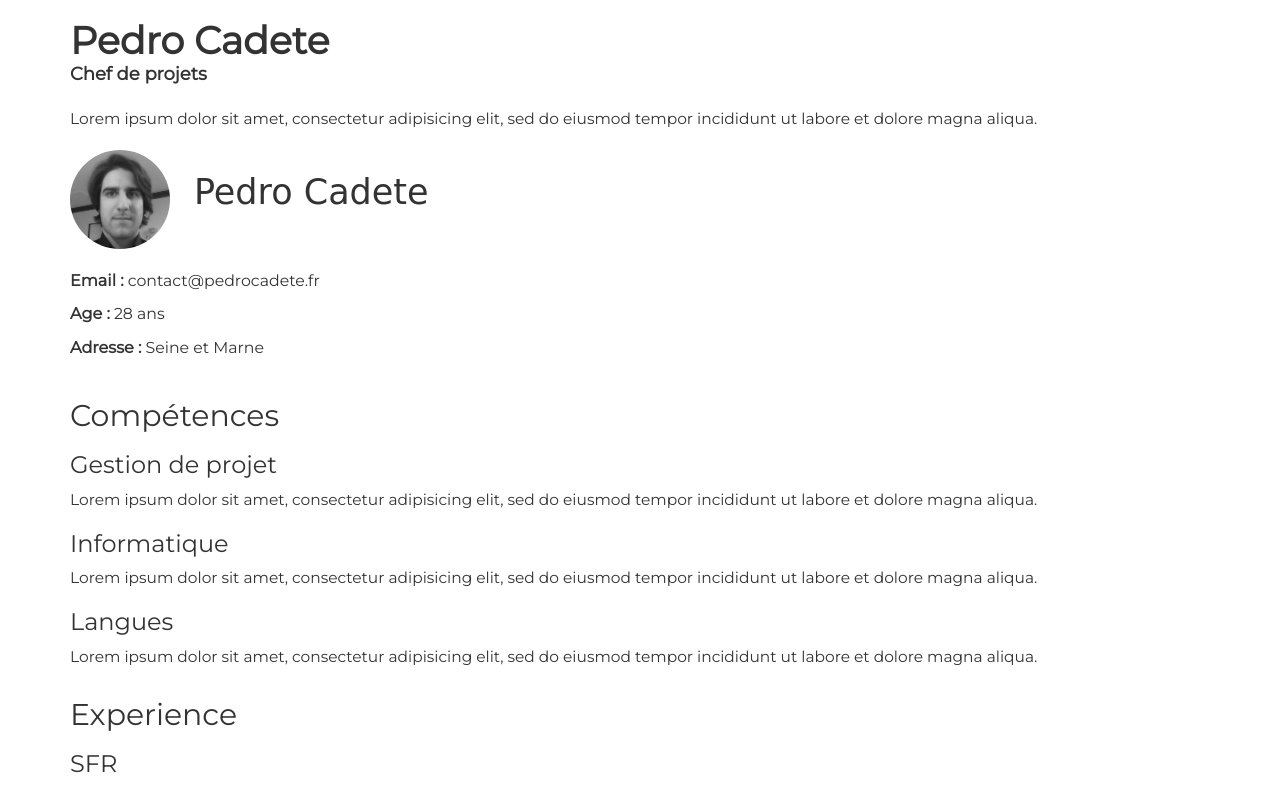
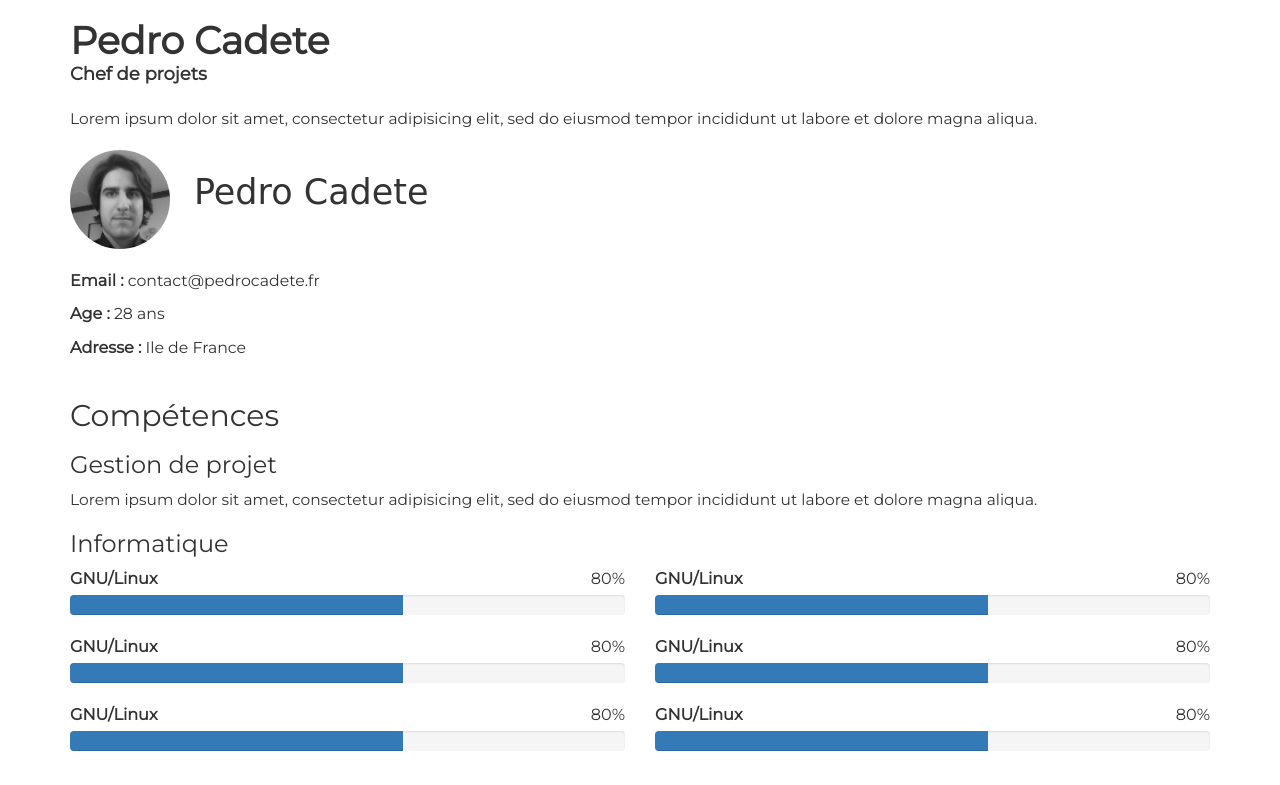
Before and after one commit to P3ter/Resume, a plain HTML site: page index.html in a window 1280 px wide. Shown: the top 785 px of the page. Drawn offline with nearby package versions, Linux system fonts and the light colour scheme; files whose address does not match are found by name; a web font is replaced by a local one.

Commit message:
Templating progress bar

```diff
--- a/index.html
+++ b/index.html
@@ -33,7 +33,7 @@
           <ul class="list-unstyled">
             <li><strong>Email :</strong> contact@pedrocadete.fr</li>
             <li><strong>Age :</strong> 28 ans</li>
-            <li><strong>Adresse :</strong> Seine et Marne</li>
+            <li><strong>Adresse :</strong> Ile de France</li>
           </ul>
         </div>
       </div>
@@ -45,8 +45,57 @@
                 <h2>Compétences</h2>
                 <h3>Gestion de projet</h3>
                 <p>Lorem ipsum dolor sit amet, consectetur adipisicing elit, sed do eiusmod tempor incididunt ut labore et dolore magna aliqua.</p>
+
                 <h3>Informatique</h3>
-                <p>Lorem ipsum dolor sit amet, consectetur adipisicing elit, sed do eiusmod tempor incididunt ut labore et dolore magna aliqua.</p>
+                <div class="row">
+                    <div class="col-md-6">
+                        <label>GNU/Linux</label>
+                        <span class="pull-right">80%</span>
+                        <div class="progress">
+                            <div class="progress-bar" role="progressbar" aria-valuenow="60" aria-valuemin="0" aria-valuemax="100" style="width: 60%;"></div>
+                        </div>
+                    </div>
+                    <div class="col-md-6">
+                        <label>GNU/Linux</label>
+                        <span class="pull-right">80%</span>
+                        <div class="progress">
+                           <div class="progress-bar" role="progressbar" aria-valuenow="60" aria-valuemin="0" aria-valuemax="100" style="width: 60%;"></div>
+                        </div>
+                    </div>
+                </div>
+                <div class="row">
+                    <div class="col-md-6">
+                        <label>GNU/Linux</label>
+                        <span class="pull-right">80%</span>
+                        <div class="progress">
+                            <div class="progress-bar" role="progressbar" aria-valuenow="60" aria-valuemin="0" aria-valuemax="100" style="width: 60%;"></div>
+                        </div>
+                    </div>
+                    <div class="col-md-6">
+                        <label>GNU/Linux</label>
+                        <span class="pull-right">80%</span>
+                        <div class="progress">
+                            <div class="progress-bar" role="progressbar" aria-valuenow="60" aria-valuemin="0" aria-valuemax="100" style="width: 60%;"></div>
+                        </div>
+                    </div>
+                </div>
+                <div class="row">
+                    <div class="col-md-6">
+                        <label>GNU/Linux</label>
+                        <span class="pull-right">80%</span>
+                        <div class="progress">
+                            <div class="progress-bar" role="progressbar" aria-valuenow="60" aria-valuemin="0" aria-valuemax="100" style="width: 60%;"></div>
+                        </div>
+                    </div>
+                    <div class="col-md-6">
+                        <label>GNU/Linux</label>
+                        <span class="pull-right">80%</span>
+                        <div class="progress">
+                            <div class="progress-bar" role="progressbar" aria-valuenow="60" aria-valuemin="0" aria-valuemax="100" style="width: 60%;"></div>
+                        </div>
+                    </div>
+                </div>
+
                 <h3>Langues</h3>
                 <p>Lorem ipsum dolor sit amet, consectetur adipisicing elit, sed do eiusmod tempor incididunt ut labore et dolore magna aliqua.</p>
             </div>
@@ -103,6 +152,8 @@
 <h2>projets (blog, pluxml, april)</h2>
 
 <h2>derniers articles blog</h2>
+
+<h2>me contacter</h2>
 -->
 
 </div>
```
